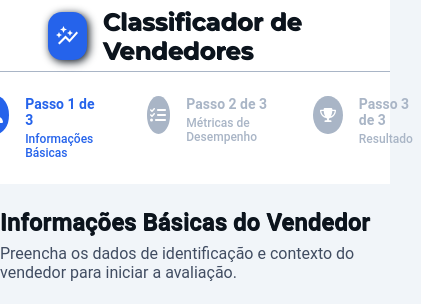
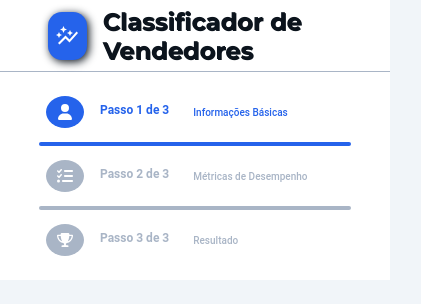
Before and after one commit to otaviozerotwo/classificacao_vendedor, a React (Vite) app in the folder frontend/: page / in a window 390 px wide. Shown: the top 304 px of the page, 421 px wide, since content can reach past the window. Built offline with nearby package versions, Linux system fonts and the light colour scheme.

Commit message:
fix: ajuste responsividade ProgressPanel component

```diff
--- a/frontend/src/components/ProgressPanel/styles.ts
+++ b/frontend/src/components/ProgressPanel/styles.ts
@@ -16,6 +16,13 @@ export const Container = styled.div`
     padding: 24px 0px;
     gap: 14px;
   }
+
+  @media (max-width: 768px) {
+    > div {
+      align-items: center;
+      flex-direction: column;
+    }
+  }
 `
 
 export const CardStep = styled.div<StatusProps>`
@@ -33,6 +40,17 @@ export const CardStep = styled.div<StatusProps>`
         return colors.powderBlue
     }
   }};
+
+  @media (max-width: 768px) {
+    width: 80%;
+
+    > div {
+      display: flex;
+      flex-direction: row;
+      align-items: center;
+      gap: 24px;
+    }
+  }
 `
 
 export const Icon = styled.div<StatusProps>`
@@ -55,16 +73,29 @@ export const Icon = styled.div<StatusProps>`
         return colors.powderBlue
     }
   }};
+
+  @media (max-width: 1024px) {
+    height: 32px;
+    width: 32x;
+  }
 `
 
 export const Step = styled.h3`
   margin-bottom: 4px;
   font-size: 14px;
+
+  @media (max-width: 1024px) {
+    font-size: 12px;
+  }
 `
 
 export const Description = styled.p`
   font-size: 12px;
   font-weight: 500;
+
+  @media (max-width: 1024px) {
+    font-size: 10px;
+  }
 `
 
 export const ProgressBar = styled.div<StatusProps>`
@@ -85,4 +116,9 @@ background-color: ${({ status}) => {
       return colors.powderBlue
   }
 }};
+
+@media (max-width: 768px) {
+  width: 80%;
+  height: 4px;
+}
 `
```
